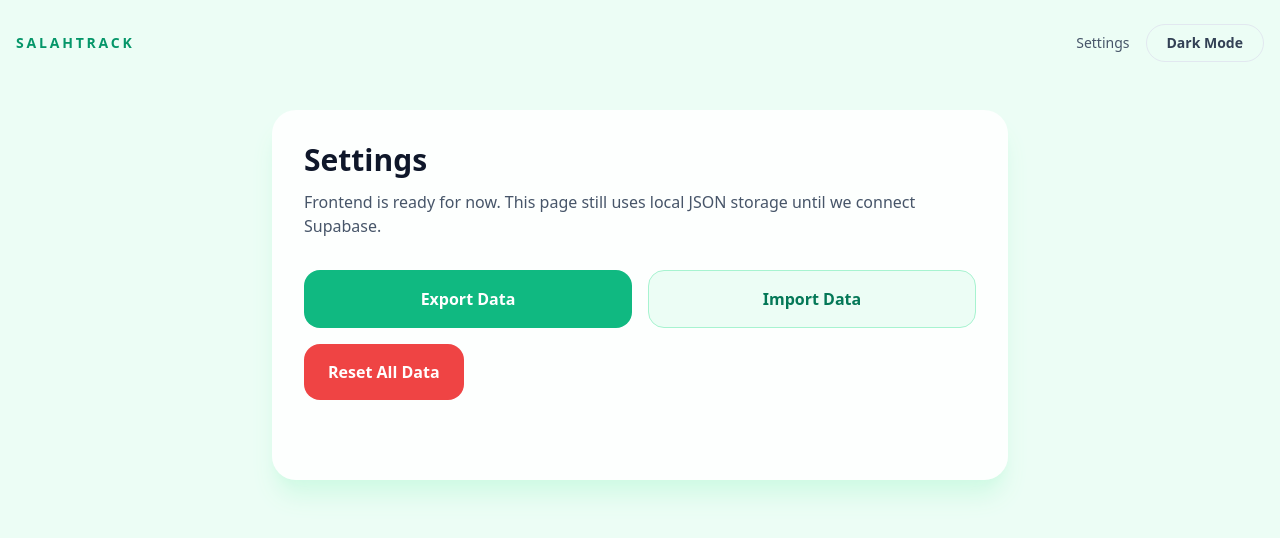
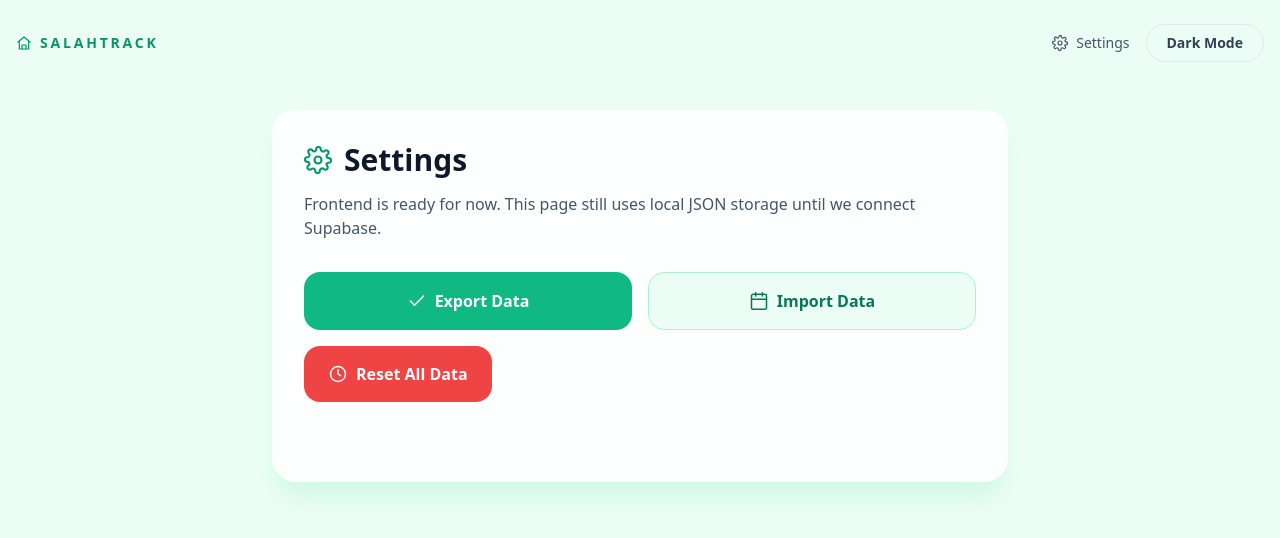
Before and after one commit to Danish-Kazmi/SalahTrack, a Next.js app: page /settings in a window 1280 px wide. Shown: the top 538 px of the page. Built offline with nearby package versions, Linux system fonts and the light colour scheme.

Commit message:
Add reusable SVG icon components and integrate icons across UI

```diff
--- a/app/opengraph-image.js
+++ b/app/opengraph-image.js
@@ -1,4 +1,6 @@
 import { ImageResponse } from 'next/og';
+
+export const runtime = 'edge';
 
 export const size = {
   width: 1200,
--- a/app/page.js
+++ b/app/page.js
@@ -1,4 +1,5 @@
 import Link from 'next/link';
+import AppIcon from '@/components/AppIcon';
 import ThemeToggle from '@/components/ThemeToggle';
 
 export default function HomePage() {
@@ -12,16 +13,19 @@ export default function HomePage() {
         </p>
 
         <div className="mt-8 grid gap-4 sm:grid-cols-2">
-          <Link href="/calendar" className="rounded-2xl bg-emerald-500 px-6 py-4 font-semibold text-white shadow-lg shadow-emerald-200 transition hover:bg-emerald-600 dark:shadow-none">
+          <Link href="/calendar" className="inline-flex items-center justify-center gap-2 rounded-2xl bg-emerald-500 px-6 py-4 font-semibold text-white shadow-lg shadow-emerald-200 transition hover:bg-emerald-600 dark:shadow-none">
+            <AppIcon name="calendar" />
             Open Tracker
           </Link>
-          <Link href="/calendar" className="rounded-2xl border border-emerald-200 bg-emerald-50 px-6 py-4 font-semibold text-emerald-700 transition hover:bg-emerald-100 dark:border-slate-700 dark:bg-slate-800 dark:text-emerald-300">
+          <Link href="/calendar" className="inline-flex items-center justify-center gap-2 rounded-2xl border border-emerald-200 bg-emerald-50 px-6 py-4 font-semibold text-emerald-700 transition hover:bg-emerald-100 dark:border-slate-700 dark:bg-slate-800 dark:text-emerald-300">
+            <AppIcon name="check" />
             View Progress
           </Link>
         </div>
 
         <div className="mt-10 flex flex-wrap items-center justify-center gap-3 text-sm">
-          <Link href="/settings" className="text-slate-500 underline underline-offset-4 hover:text-emerald-600 dark:text-slate-300">
+          <Link href="/settings" className="inline-flex items-center gap-2 text-slate-500 underline underline-offset-4 hover:text-emerald-600 dark:text-slate-300">
+            <AppIcon name="settings" className="h-4 w-4" />
             Settings
           </Link>
           <ThemeToggle />
--- /dev/null
+++ b/components/AppIcon.js
@@ -0,0 +1,84 @@
+const ICON_PATHS = {
+  home: (
+    <>
+      <path d="M3 10.5 12 3l9 7.5" />
+      <path d="M5 9.5V21h14V9.5" />
+      <path d="M9 21v-6h6v6" />
+    </>
+  ),
+  calendar: (
+    <>
+      <rect x="3" y="4" width="18" height="18" rx="2" />
+      <path d="M16 2v4" />
+      <path d="M8 2v4" />
+      <path d="M3 10h18" />
+    </>
+  ),
+  settings: (
+    <>
+      <circle cx="12" cy="12" r="3" />
+      <path d="M19.4 15a1.65 1.65 0 0 0 .33 1.82l.06.06a2 2 0 1 1-2.83 2.83l-.06-.06A1.65 1.65 0 0 0 15 19.4a1.65 1.65 0 0 0-1 .6 1.65 1.65 0 0 0-.4 1v.2a2 2 0 1 1-4 0v-.2a1.65 1.65 0 0 0-.4-1 1.65 1.65 0 0 0-1-.6 1.65 1.65 0 0 0-1.82.33l-.06.06a2 2 0 1 1-2.83-2.83l.06-.06A1.65 1.65 0 0 0 4.6 15a1.65 1.65 0 0 0-.6-1 1.65 1.65 0 0 0-1-.4h-.2a2 2 0 1 1 0-4h.2a1.65 1.65 0 0 0 1-.4 1.65 1.65 0 0 0 .6-1 1.65 1.65 0 0 0-.33-1.82l-.06-.06a2 2 0 1 1 2.83-2.83l.06.06A1.65 1.65 0 0 0 9 4.6a1.65 1.65 0 0 0 1-.6 1.65 1.65 0 0 0 .4-1v-.2a2 2 0 1 1 4 0v.2a1.65 1.65 0 0 0 .4 1 1.65 1.65 0 0 0 1 .6 1.65 1.65 0 0 0 1.82-.33l.06-.06a2 2 0 1 1 2.83 2.83l-.06.06A1.65 1.65 0 0 0 19.4 9a1.65 1.65 0 0 0 .6 1 1.65 1.65 0 0 0 1 .4h.2a2 2 0 1 1 0 4h-.2a1.65 1.65 0 0 0-1 .4 1.65 1.65 0 0 0-.6 1Z" />
+    </>
+  ),
+  check: <path d="M20 6 9 17l-5-5" />,
+  qaza: (
+    <>
+      <circle cx="12" cy="12" r="9" />
+      <path d="M12 7v5l3 2" />
+    </>
+  ),
+  fajr: (
+    <>
+      <path d="M3 18h18" />
+      <path d="M6 15a6 6 0 0 1 12 0" />
+    </>
+  ),
+  dhuhr: (
+    <>
+      <circle cx="12" cy="12" r="4" />
+      <path d="M12 2v2" />
+      <path d="M12 20v2" />
+      <path d="M2 12h2" />
+      <path d="M20 12h2" />
+    </>
+  ),
+  asr: (
+    <>
+      <circle cx="12" cy="12" r="4" />
+      <path d="M18 18l2 2" />
+      <path d="M4 20l2-2" />
+      <path d="M12 20v2" />
+    </>
+  ),
+  maghrib: (
+    <>
+      <path d="M3 18h18" />
+      <path d="M6 18a6 6 0 0 1 12 0" />
+      <path d="M12 5v4" />
+    </>
+  ),
+  isha: (
+    <>
+      <path d="M21 12.6A8 8 0 1 1 11.4 3 7 7 0 0 0 21 12.6Z" />
+      <path d="M18 3.5h.01" />
+    </>
+  ),
+};
+
+export default function AppIcon({ name, className = 'h-5 w-5' }) {
+  return (
+    <svg
+      xmlns="http://www.w3.org/2000/svg"
+      viewBox="0 0 24 24"
+      fill="none"
+      stroke="currentColor"
+      strokeWidth="1.8"
+      strokeLinecap="round"
+      strokeLinejoin="round"
+      className={className}
+      aria-hidden="true"
+    >
+      {ICON_PATHS[name]}
+    </svg>
+  );
+}
--- a/components/HeaderBar.js
+++ b/components/HeaderBar.js
@@ -1,14 +1,17 @@
 import Link from 'next/link';
+import AppIcon from './AppIcon';
 import ThemeToggle from './ThemeToggle';
 
 export default function HeaderBar() {
   return (
     <header className="mx-auto flex max-w-7xl items-center justify-between px-4 py-6">
-      <Link href="/" className="text-sm font-semibold uppercase tracking-[0.2em] text-emerald-600">
+      <Link href="/" className="inline-flex items-center gap-2 text-sm font-semibold uppercase tracking-[0.2em] text-emerald-600">
+        <AppIcon name="home" className="h-4 w-4" />
         SalahTrack
       </Link>
       <div className="flex items-center gap-4">
-        <Link href="/settings" className="text-sm font-medium text-slate-600 hover:text-emerald-600 dark:text-slate-300">
+        <Link href="/settings" className="inline-flex items-center gap-2 text-sm font-medium text-slate-600 hover:text-emerald-600 dark:text-slate-300">
+          <AppIcon name="settings" className="h-4 w-4" />
           Settings
         </Link>
         <ThemeToggle />
--- a/components/PrayerCalendar.js
+++ b/components/PrayerCalendar.js
@@ -1,6 +1,7 @@
 'use client';
 
 import { useEffect, useMemo, useState } from 'react';
+import AppIcon from '@/components/AppIcon';
 import { PRAYERS, calculateStats, formatDateKey, parseDateKey, readPrayerData, writePrayerData } from '@/lib/prayers';
 
 function getSummary(dayRecord = {}) {
@@ -85,7 +86,7 @@ export default function PrayerCalendar() {
       <section className="rounded-3xl bg-white/90 p-6 shadow-xl shadow-emerald-100 dark:bg-slate-900 dark:shadow-none">
         <div className="flex flex-wrap items-center justify-between gap-4">
           <div>
-            <p className="text-sm uppercase tracking-[0.2em] text-emerald-600">Monthly Calendar</p>
+            <p className="inline-flex items-center gap-2 text-sm uppercase tracking-[0.2em] text-emerald-600"><AppIcon name="calendar" className="h-4 w-4" />Monthly Calendar</p>
             <h1 className="text-3xl font-bold text-slate-900 dark:text-white">{monthLabel}</h1>
           </div>
           <div className="flex gap-2">
@@ -132,6 +133,7 @@ export default function PrayerCalendar() {
                 <div key={prayer.key} className="rounded-2xl border border-slate-200 p-4 dark:border-slate-700">
                   <div className="flex items-center justify-between gap-4">
                     <label className="flex items-center gap-3 text-lg font-semibold">
+                      <AppIcon name={prayer.key} className="h-5 w-5 text-emerald-600" />
                       <input
                         type="checkbox"
                         checked={status === 'done'}
@@ -163,11 +165,11 @@ export default function PrayerCalendar() {
           <p className="text-sm uppercase tracking-[0.2em] text-emerald-600">Progress</p>
           <div className="mt-4 space-y-4">
             <div className="rounded-2xl bg-emerald-50 p-4 dark:bg-slate-800">
-              <p className="text-sm text-slate-500 dark:text-slate-300">Total prayers done</p>
+              <p className="inline-flex items-center gap-2 text-sm text-slate-500 dark:text-slate-300"><AppIcon name="check" className="h-4 w-4 text-emerald-600" />Total prayers done</p>
               <p className="text-3xl font-bold text-emerald-600">{stats.done}</p>
             </div>
             <div className="rounded-2xl bg-red-50 p-4 dark:bg-slate-800">
-              <p className="text-sm text-slate-500 dark:text-slate-300">Total qaza</p>
+              <p className="inline-flex items-center gap-2 text-sm text-slate-500 dark:text-slate-300"><AppIcon name="qaza" className="h-4 w-4 text-red-500" />Total qaza</p>
               <p className="text-3xl font-bold text-red-500">{stats.qaza}</p>
             </div>
             <div>
--- a/components/SettingsPanel.js
+++ b/components/SettingsPanel.js
@@ -1,6 +1,7 @@
 'use client';
 
 import { useState } from 'react';
+import AppIcon from '@/components/AppIcon';
 import { readPrayerData, writePrayerData } from '@/lib/prayers';
 
 export default function SettingsPanel() {
@@ -45,22 +46,28 @@ export default function SettingsPanel() {
 
   return (
     <section className="mt-6 rounded-3xl bg-white/90 p-8 shadow-xl shadow-emerald-100 dark:bg-slate-900 dark:shadow-none">
-      <h1 className="text-3xl font-bold text-slate-900 dark:text-white">Settings</h1>
+      <h1 className="inline-flex items-center gap-3 text-3xl font-bold text-slate-900 dark:text-white">
+        <AppIcon name="settings" className="h-7 w-7 text-emerald-600" />
+        Settings
+      </h1>
       <p className="mt-3 text-slate-600 dark:text-slate-300">
         Frontend is ready for now. This page still uses local JSON storage until we connect Supabase.
       </p>
 
       <div className="mt-8 grid gap-4 sm:grid-cols-2">
-        <button type="button" onClick={exportData} className="rounded-2xl bg-emerald-500 px-6 py-4 font-semibold text-white hover:bg-emerald-600">
+        <button type="button" onClick={exportData} className="inline-flex items-center justify-center gap-2 rounded-2xl bg-emerald-500 px-6 py-4 font-semibold text-white hover:bg-emerald-600">
+          <AppIcon name="check" />
           Export Data
         </button>
-        <label className="cursor-pointer rounded-2xl border border-emerald-200 bg-emerald-50 px-6 py-4 text-center font-semibold text-emerald-700 hover:bg-emerald-100 dark:border-slate-700 dark:bg-slate-800 dark:text-emerald-300">
+        <label className="inline-flex cursor-pointer items-center justify-center gap-2 rounded-2xl border border-emerald-200 bg-emerald-50 px-6 py-4 text-center font-semibold text-emerald-700 hover:bg-emerald-100 dark:border-slate-700 dark:bg-slate-800 dark:text-emerald-300">
+          <AppIcon name="calendar" />
           Import Data
           <input type="file" accept="application/json" onChange={importData} className="hidden" />
         </label>
       </div>
 
-      <button type="button" onClick={resetData} className="mt-4 rounded-2xl bg-red-500 px-6 py-4 font-semibold text-white hover:bg-red-600">
+      <button type="button" onClick={resetData} className="mt-4 inline-flex items-center justify-center gap-2 rounded-2xl bg-red-500 px-6 py-4 font-semibold text-white hover:bg-red-600">
+        <AppIcon name="qaza" />
         Reset All Data
       </button>
 
```
